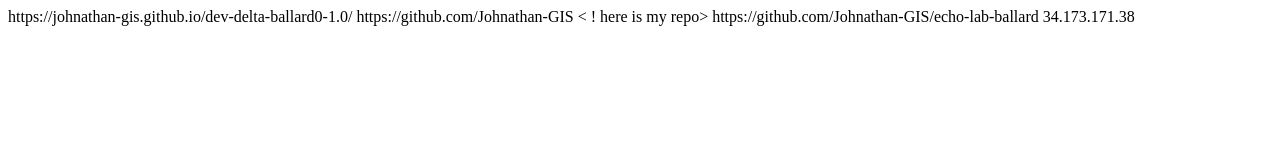
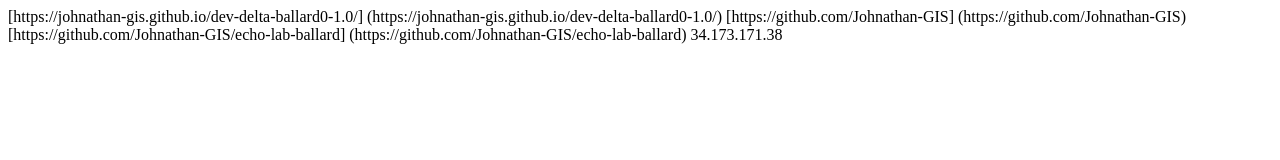
Before and after one commit to Johnathan-GIS/echo-lab-ballard, a plain HTML site: page index.html in a window 1280 px wide. Drawn offline with Linux system fonts and the light colour scheme.

Commit message:
Update comments and links in index.html

```diff
--- a/index.html
+++ b/index.html
@@ -6,13 +6,13 @@
     <title>Document</title>
 </head>
 <body>
-<! here is my app>
- https://johnathan-gis.github.io/dev-delta-ballard0-1.0/
+<!-- Here is my echo lab app -->
+ [https://johnathan-gis.github.io/dev-delta-ballard0-1.0/] (https://johnathan-gis.github.io/dev-delta-ballard0-1.0/)
 <!here is my profile/>
- https://github.com/Johnathan-GIS
-< ! here is my repo>
- https://github.com/Johnathan-GIS/echo-lab-ballard
- <!here is my ip>
+ [https://github.com/Johnathan-GIS]  (https://github.com/Johnathan-GIS)
+<!-- here is my repo -->
+ [https://github.com/Johnathan-GIS/echo-lab-ballard] (https://github.com/Johnathan-GIS/echo-lab-ballard)
+ <!--here is my IP address-->
  34.173.171.38
 </body>
 </html>
```
